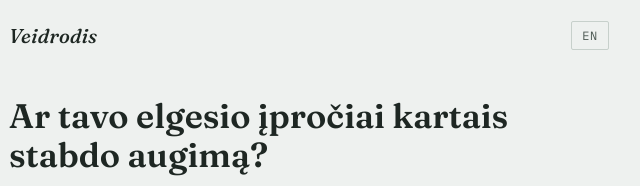
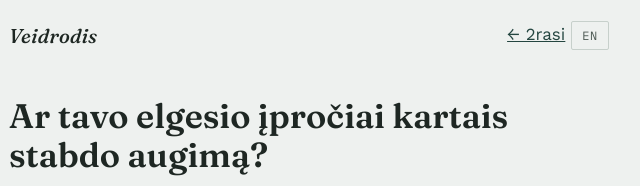
Before and after one commit to olemoz1977/savirefleksijos-testas, a plain HTML site: page index.html in a window 1280 px wide. Shown: the top 186 px of the page, 331-971 px from the left. Drawn offline with nearby package versions, Linux system fonts and the light colour scheme.

Commit message:
Keep 2rasi return visible throughout Mirror

```diff
--- a/index.html
+++ b/index.html
@@ -14,7 +14,10 @@
 
 <header class="app-header no-print">
   <span class="brand" data-i18n="brand">Veidrodis</span>
-  <button class="lang-toggle" id="langToggle" type="button">EN</button>
+  <div class="header-actions">
+    <a class="back-2rasi" href="https://2rasi.com/#experiments">← 2rasi</a>
+    <button class="lang-toggle" id="langToggle" type="button">EN</button>
+  </div>
 </header>
 
 <main>
```
